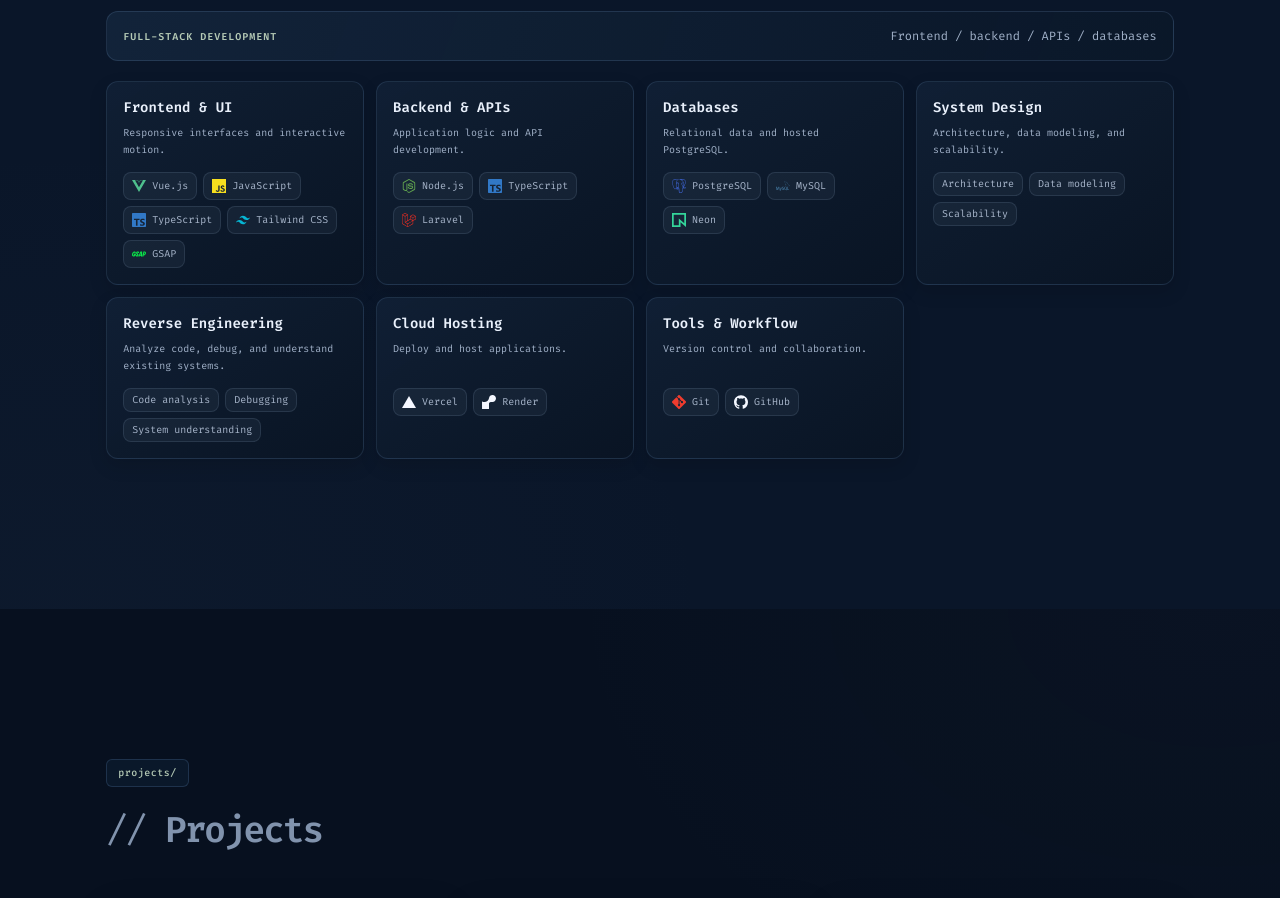
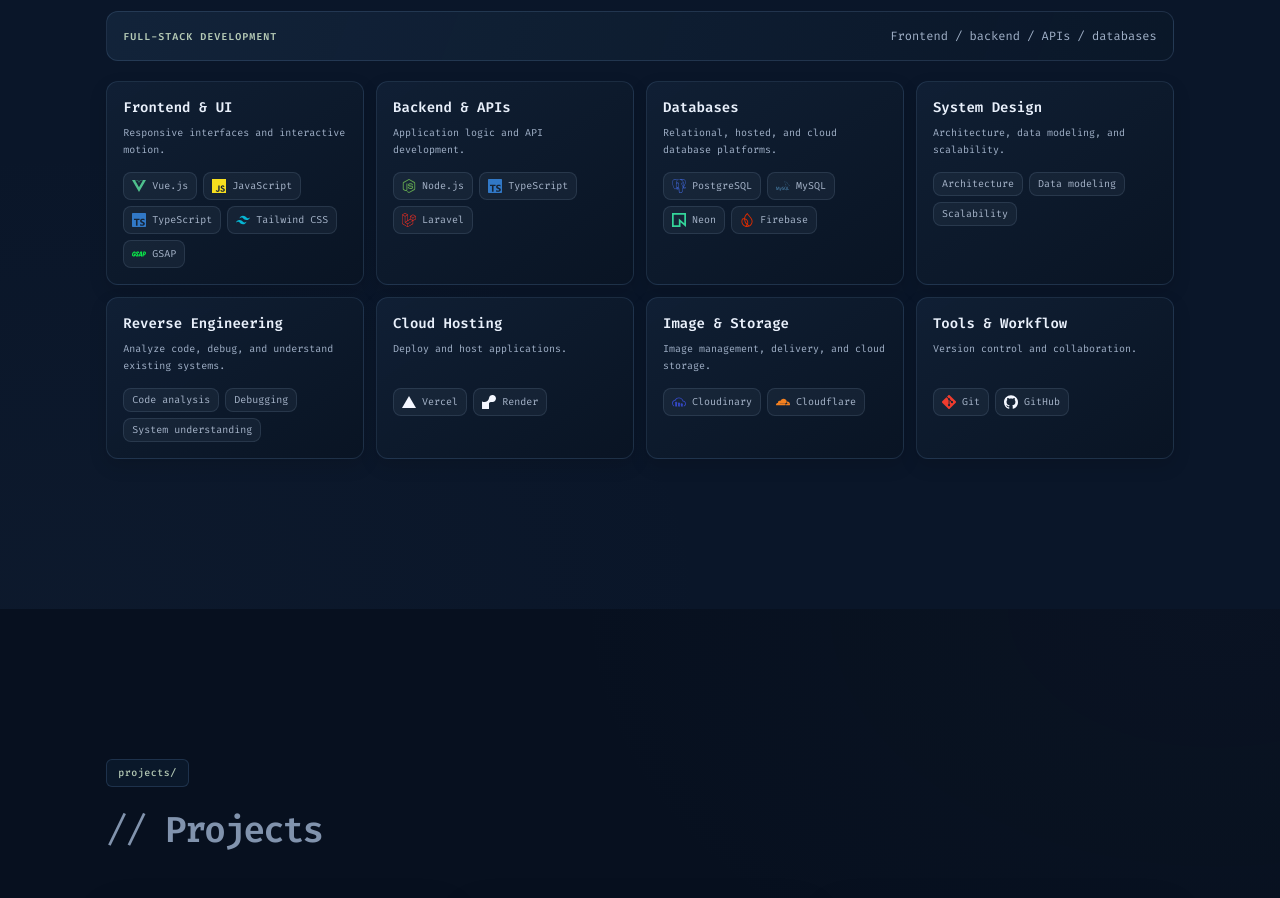
Before and after one commit to joelmsika-pixel/p, a Vue app: page / in a window 1280 px wide. Shown: the part 1920-2818 px from the top of the page. Built offline with nearby package versions, Linux system fonts and the light colour scheme.

Commit message:
style: update MySkills.vue to include Firebase and Cloudinary in the skills section

```diff
--- a/src/views/MySkills.vue
+++ b/src/views/MySkills.vue
@@ -1,7 +1,10 @@
 <script setup>
 import {
+  siCloudflare,
+  siCloudinary,
   siGit,
   siGithub,
+  siFirebase,
   siGsap,
   siJavascript,
   siLaravel,
@@ -39,11 +42,12 @@ const skillGroups = [
   },
   {
     title: 'Databases',
-    description: 'Relational data and hosted PostgreSQL.',
+    description: 'Relational, hosted, and cloud database platforms.',
     skills: [
       { name: 'PostgreSQL', icon: siPostgresql },
       { name: 'MySQL', icon: siMysql },
       { name: 'Neon', icon: siNeon },
+      { name: 'Firebase', icon: siFirebase },
     ],
   },
   {
@@ -70,6 +74,14 @@ const skillGroups = [
     skills: [
       { name: 'Vercel', icon: siVercel, contrast: true },
       { name: 'Render', icon: siRender, contrast: true },
+    ],
+  },
+  {
+    title: 'Image & Storage',
+    description: 'Image management, delivery, and cloud storage.',
+    skills: [
+      { name: 'Cloudinary', icon: siCloudinary },
+      { name: 'Cloudflare', icon: siCloudflare },
     ],
   },
   {
```
